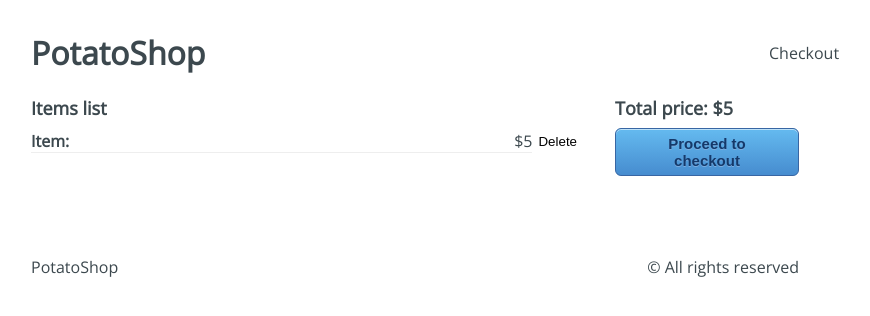
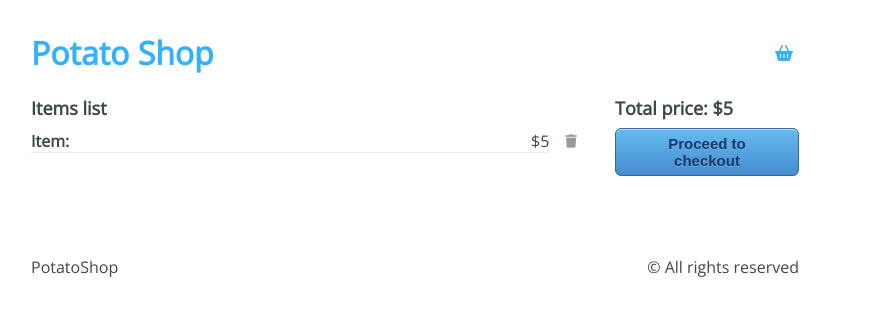
Before and after one commit to alejandropch/potatoshop, a React app: page /checkout in a window 1280 px wide. Shown: the top 316 px of the page, without its empty margins (225-1095 px from the left). Built offline with nearby package versions, Linux system fonts and the light colour scheme.

Commit message:
using react context

```diff
--- a/public/index.html
+++ b/public/index.html
@@ -4,7 +4,8 @@
     <meta charset="UTF-8">
     <meta http-equiv="X-UA-Compatible" content="IE=edge">
     <meta name="viewport" content="width=device-width, initial-scale=1.0">
-    <title>Document</title>
+    <title>Potato Shop</title>
+    <script src="https://kit.fontawesome.com/473d269aa9.js" crossorigin="anonymous"></script>
 </head>
 <body>
     <div id="app"></div>
--- a/src/components/Header.jsx
+++ b/src/components/Header.jsx
@@ -1,11 +1,23 @@
 import React from 'react'
+import { Link } from 'react-router-dom'
 import '../styles/components/Header.css'
+
 
 const Header = () => (
         <div className="Header">
 
-            <h1 className="Header-title">PotatoShop</h1>
-            <p className="Header-checkout">Checkout</p>
+            <h1 className="Header-title">
+                <Link to="/">
+
+                Potato Shop
+                </Link>
+                </h1>
+            <p className="Header-checkout">
+                <Link to="/checkout">
+                    <i className="fas fa-shopping-basket"/>
+                </Link>
+
+                </p>
 
         </div>
     )
--- a/src/containers/Checkout.jsx
+++ b/src/containers/Checkout.jsx
@@ -1,4 +1,5 @@
 import React from 'react'
+import {Link} from 'react-router-dom'
 import '../styles/components/Checkout.css'
 
 export default function Checkout() {
@@ -11,13 +12,17 @@ export default function Checkout() {
                     <div className="Checkout-element">
                         <h4>Item: </h4><span>$5</span>
                     </div>
-                    <button className="btn" type="button">Delete</button>
+                    <button className="btn" type="button">
+                        <i className="fas fa-solid fa-trash"/>
+                    </button>
                 </div>
 
             </div>
             <div className="Checkout-sidebar">
                 <h3>Total price: $5</h3>
+                <Link to="/checkout/information">
                 <button type="button">Proceed to checkout</button>
+                </Link>
             </div>
         </div>
     )
--- a/src/containers/Information.jsx
+++ b/src/containers/Information.jsx
@@ -1,4 +1,5 @@
 import React from 'react'
+import {Link} from 'react-router-dom'
 import '../styles/components/Information.css'
 
 export default function Information() {
@@ -29,7 +30,9 @@ export default function Information() {
             Go back
         </div>
         <div className="Information-next">
-            Purchase
+            <Link to="/checkout/payment">
+                Purchase
+            </Link>
         </div>
     </div>
     </div>
--- /dev/null
+++ b/src/context/AppContext.js
@@ -0,0 +1,4 @@
+import React from 'react'
+
+const AppContext= React.createContext({})
+export default AppContext;
--- /dev/null
+++ b/src/hooks/useInitialState.js
@@ -0,0 +1,31 @@
+import {useState} from 'react'
+import initialState from '../../initialState'
+
+const useInitialState =()=>{
+
+    const [state,setState] = useState(initialState)
+
+    const addToCart= payload =>{
+        setState({
+            ...state,
+            // bring all the cart and the add it what payload is carrying
+            cart:[...state.cart, payload],
+        })
+
+    }
+    const removeFromCart=payload=>{
+        setState({
+            ...state,
+            cart: state.cart.filter(items=>items.id !== payload.id)
+
+        })
+    }
+    return {
+        addToCart,
+        removeFromCart,
+        state
+    }
+
+}
+
+export default useInitialState;
--- a/src/routes/App.jsx
+++ b/src/routes/App.jsx
@@ -7,9 +7,17 @@ import Payment from '../containers/Payment'
 import Success from '../containers/Success'
 import NotFound from '../containers/NotFound'
 import Layout from '../components/Layout'
+import AppContext from '../context/AppContext'
+import useInitialState from '../hooks/useInitialState'
 
-const App=()=>(
+const App=()=>{
 
+
+    const initialState=useInitialState()
+
+    return (
+
+    <AppContext.Provider value={initialState}>
         <BrowserRouter>
             <Layout>
                 <Switch>
@@ -25,7 +33,9 @@ const App=()=>(
             </Layout>
 
         </BrowserRouter>
+    </AppContext.Provider>
     )
 
+}
 
 export default App
```
Lines whose indentation alone changed are shown as unchanged.
